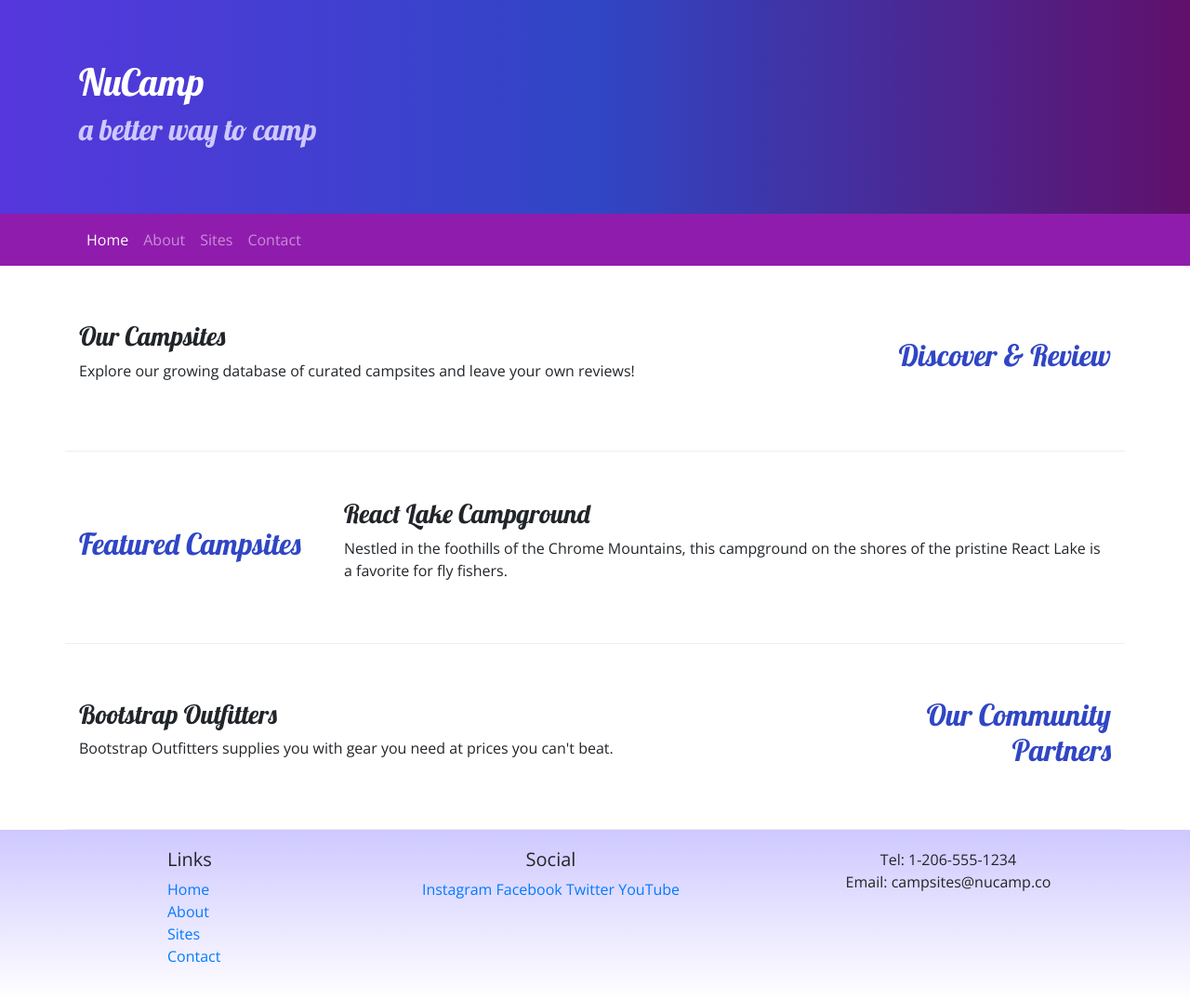
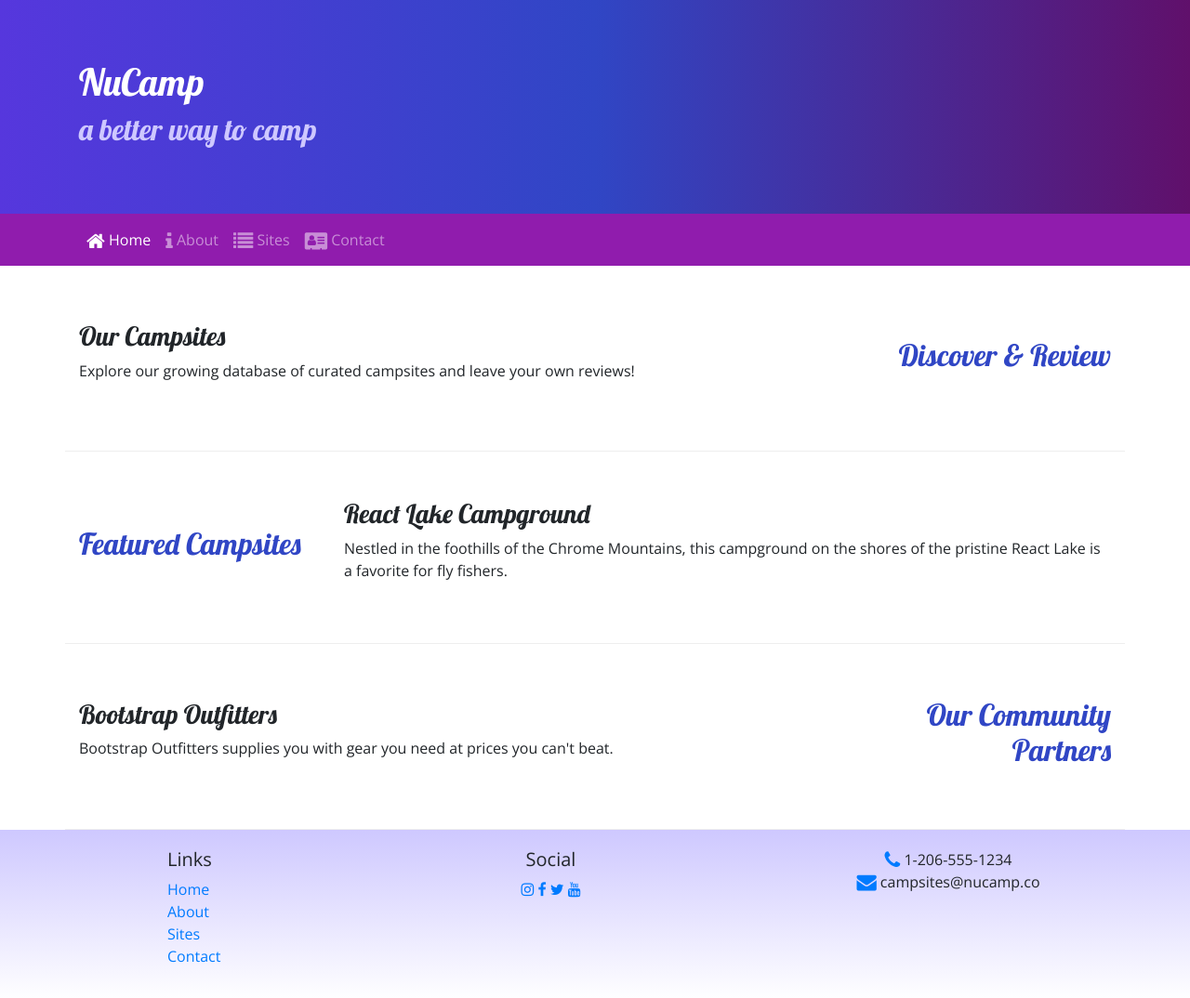
Before and after one commit to hhuff22/Camping, a website: page index.html in a window 1280 px wide. Shown: the whole page at 93% size. Drawn offline with nearby package versions, Linux system fonts and the light colour scheme.

Commit message:
Add icon fonts.

```diff
--- a/index.html
+++ b/index.html
@@ -12,6 +12,7 @@
     <!-- Additional CSS must be placed after the Boostrap CSS -->
     <link rel="stylesheet" href="https://fonts.googleapis.com/css?family=Lobster|Open+Sans">
     <link rel="stylesheet" href="CSS/styles.css">
+    <link rel="stylesheet" href="node_modules/font-awesome/css/font-awesome.min.css" />
 
     <title>NuCamp: A Better Way To Camp</title>
 </head>
@@ -36,10 +37,13 @@
             </button>
             <div class="collapse navbar-collapse" id="nucampNavbar">
                 <ul class="navbar-nav">
-                    <li class="nav-item active"><a class="nav-link" href="#">Home</a></li>
-                    <li class="nav-item"><a class="nav-link" href="aboutus.html">About</a></li>
-                    <li class="nav-item"><a class="nav-link" href="#">Sites</a></li>
-                    <li class="nav-item"><a class="nav-link" href="#">Contact</a></li>
+                    <li class="nav-item active"><a class="nav-link" href="#"><i class="fa fa-home fa-lg"></i> Home</a>
+                    </li>
+                    <li class="nav-item"><a class="nav-link" href="aboutus.html"><i class="fa fa-info fa-lg"></i>
+                            About</a></li>
+                    <li class="nav-item"><a class="nav-link" href="#"><i class="fa fa-list fa-lg"></i> Sites</a></li>
+                    <li class="nav-item"><a class="nav-link" href="#"><i class="fa fa-address-card fa-lg"></i>
+                            Contact</a></li>
                 </ul>
             </div>
         </div>
@@ -95,14 +99,14 @@
                 </div>
                 <div class="col-6 col-sm-5 text-center">
                     <h5>Social</h5>
-                    <a href="http://instagram.com/">Instagram</a>
-                    <a href="http://facebook.com/">Facebook</a>
-                    <a href="http://twitter.com/">Twitter</a>
-                    <a href="http://youtube.com/">YouTube</a>
+                    <a href="http://instagram.com/"><i class="fa fa-instagram"></i></a>
+                    <a href="http://facebook.com/"><i class="fa fa-facebook"></i></a>
+                    <a href="http://twitter.com/"><i class="fa fa-twitter"></i></a>
+                    <a href="http://youtube.com/"><i class="fa fa-youtube"></i></a>
                 </div>
                 <div class="col-sm-4 text-center">
-                    Tel: 1-206-555-1234<br />
-                    Email: campsites@nucamp.co
+                    <i class="fa fa-phone fa-lg text-primary"></i> 1-206-555-1234<br />
+                    <i class="fa fa-envelope fa-lg text-primary"></i> campsites@nucamp.co
                 </div>
             </div>
         </div>
--- a/package.json
+++ b/package.json
@@ -23,6 +23,7 @@
   },
   "dependencies": {
     "bootstrap": "^4.5.2",
+    "font-awesome": "^4.7.0",
     "jquery": "^3.5.1",
     "popper.js": "^1.16.1"
   }
```
Also changed, not shown: aboutus.html (+14 -10 lines), 1 other file.
